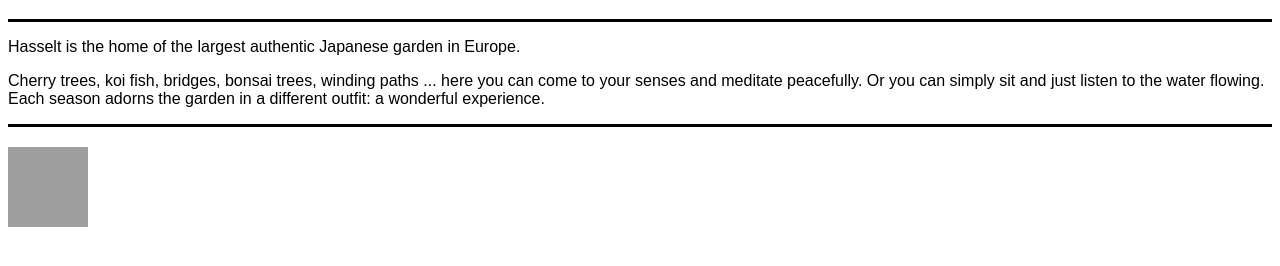
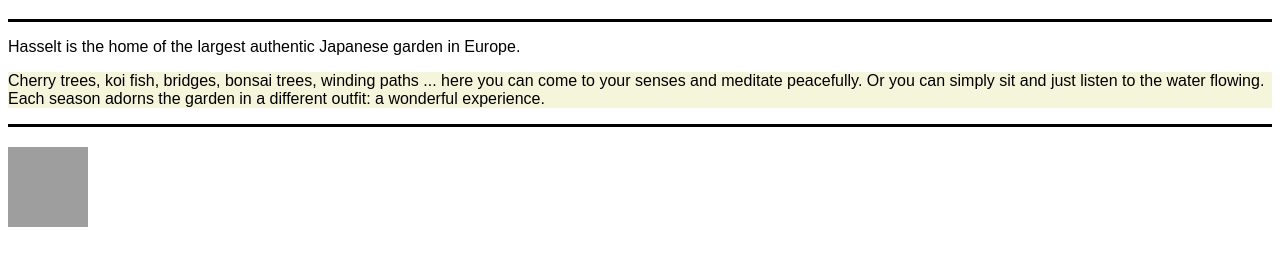
Before and after one commit to fmkarakus/integrate2, a plain HTML site: page index.html in a window 1280 px wide. Shown: the part 90-356 px from the top of the page. Drawn offline with Linux system fonts and the light colour scheme; grey boxes are pictures that could not be loaded.

Commit message:
Added style to main text

```diff
--- a/index.html
+++ b/index.html
@@ -26,6 +26,10 @@
       height: 80px;
       margin-top: 20px;
     }
+
+    article {
+     background-color: beige;
+    }
   </style>
 
 </head>
```
